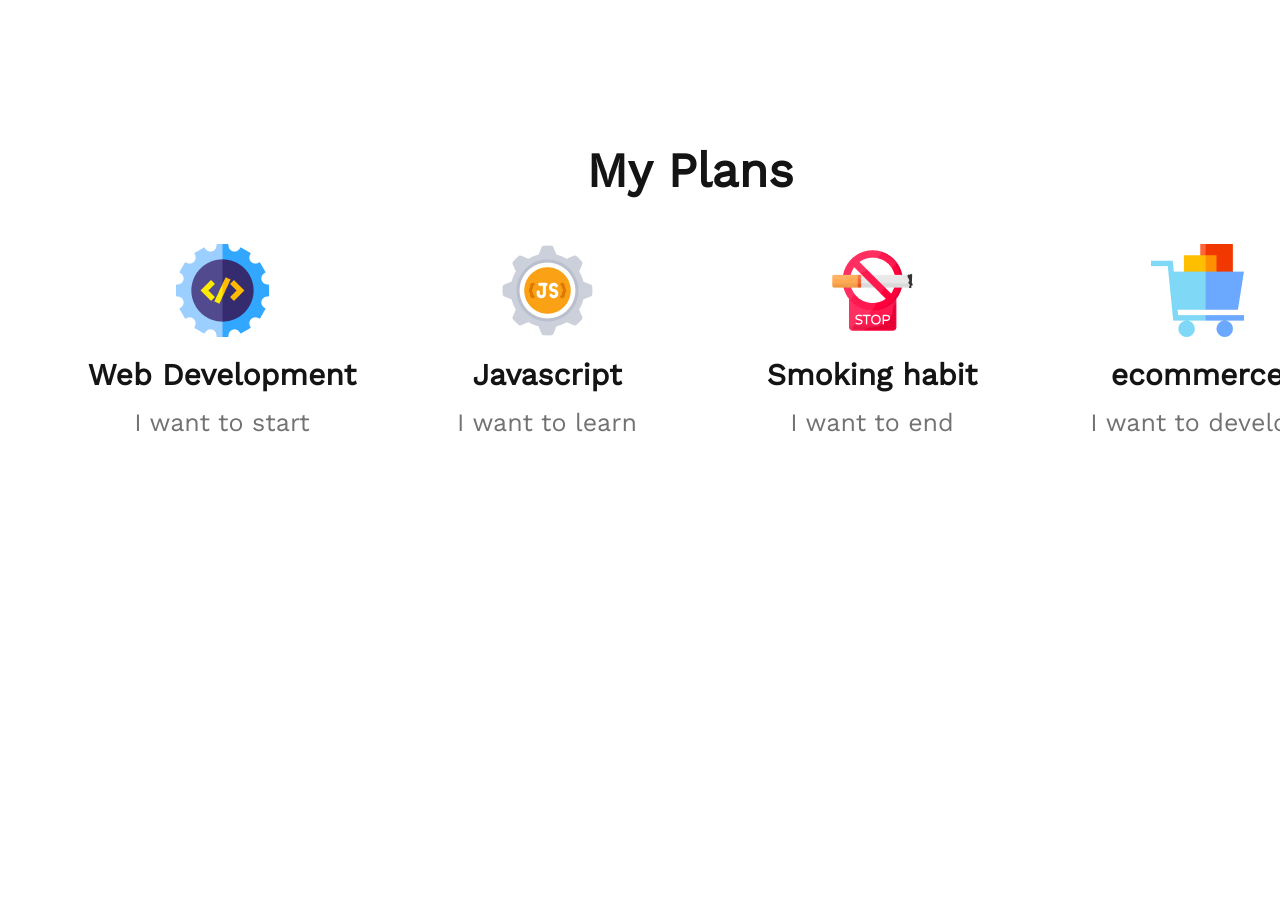
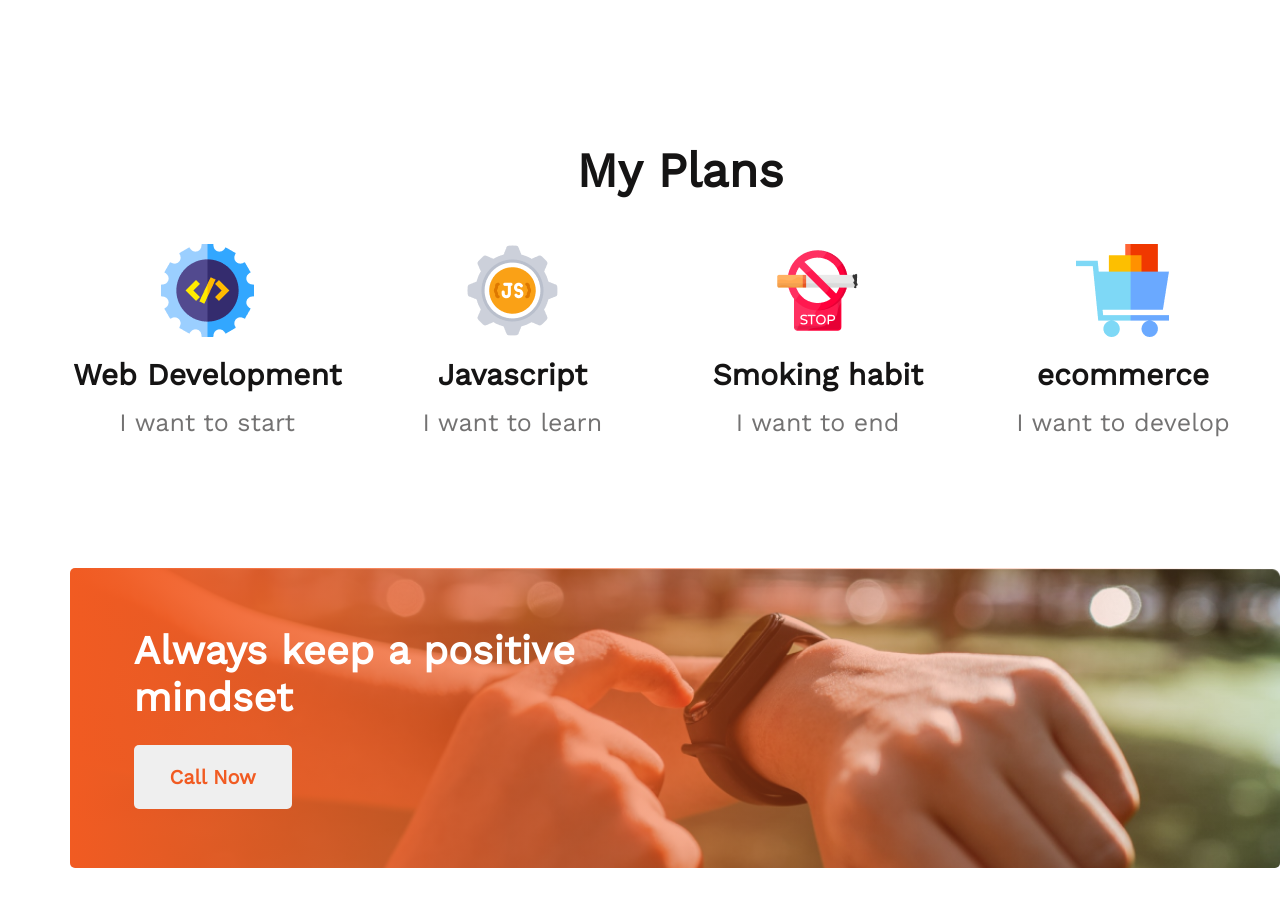
Before and after one commit to Saif-Tasnim/new_year_project, a plain HTML site: page index.html in a window 1280 px wide. Shown: the part 1780-2686 px from the top of the page. Before the commit the page ends 2348 px from the top, so only its background shows below. Drawn offline with nearby package versions, Linux system fonts and the light colour scheme.

Commit message:
main area completed

```diff
--- a/index.html
+++ b/index.html
@@ -26,6 +26,7 @@
     </header>
     <!-- Main parts design with Section element -->
     <main>
+        <!-- Section -1 design -->
         <section>
             <div class="section1-container">
                 <div class="img">
@@ -48,6 +49,7 @@
             </div>
         </section>
 
+        <!-- Section -2 design -->
         <section>
             <div class="section2-container">
                 <h1 class="heading">
@@ -77,6 +79,14 @@
                 </div>
             </div>
         </section>
+
+        <!-- Section -3 design -->
+        <section>
+            <div class="section3-container">
+                <h2>Always keep a positive mindset</h2>
+                <button>Call Now</button>
+            </div>
+        </section>
     </main>
 
     <footer>
--- a/style/style.css
+++ b/style/style.css
@@ -122,6 +122,7 @@ main {
 .section2-container {
     padding-top: 10px;
     margin-bottom: 131px;
+    margin-right: -50px;
 }
 
 .section2-container h1 {
@@ -129,7 +130,7 @@ main {
     font-weight: 700;
     font-size: 48px;
     line-height: 47px;
-    padding-left: 100px;
+    padding-left: 30px;
     padding-bottom: 30px;
     color: #151414;
 
@@ -137,10 +138,10 @@ main {
 
 .section2-container .icon-containers {
     display: flex;
-    gap: 20px;
+    gap: 30px;
     margin-top: 20px;
     text-align: center;
-    width: 1280px;
+    /* width: 1280px; */
 }
 
 .section2-container .icon-containers .web {
@@ -169,3 +170,45 @@ main {
     color: #737272;
 
 }
+
+/* Section -3 design */
+
+.section3-container {
+    /* background-image: url(../images/watch.png); */
+    background-image: linear-gradient(to right, #F15B22 0%, rgba(241, 91, 34, 0) 100%), url('../images/watch.png');
+    background-repeat: no-repeat;
+    background-size: cover;
+    height: 300px;
+    width: 1210px;
+    margin-bottom: 131px;
+    border-radius: 5px;
+    /*  linear-gradient(to bottom, rgba(245, 246, 252, 0.52), rgba(117, 19, 93, 0.73)),
+    url('images/background.jpg'); */
+}
+
+.section3-container h2 {
+    font-weight: 700;
+    font-size: 40px;
+    line-height: 47px;
+    color: #FFFFFF;
+    padding-top: 59px;
+    padding-left: 64px;
+    text-align: left;
+    width: 459px;
+    margin-bottom: 24px;
+
+}
+
+.section3-container button {
+    font-weight: 600;
+    font-size: 20px;
+    line-height: 23px;
+    text-align: center;
+
+    color: #F15B22;
+    height: 64px;
+    margin-left: 64px;
+    padding: 20px 36px;
+    border-radius: 5px;
+    border: none;
+}
```
